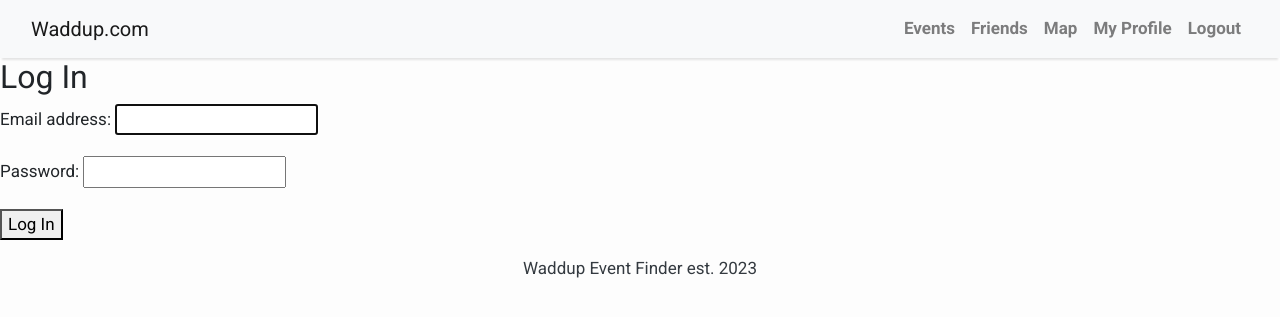
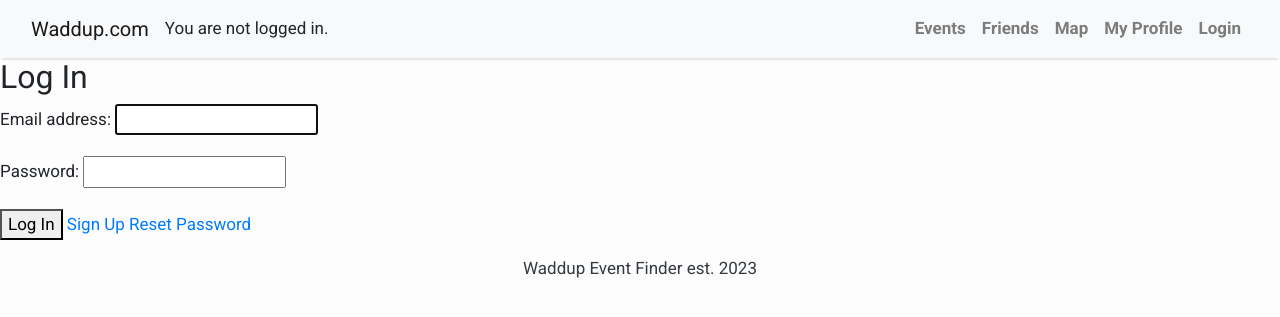
Before and after one commit to ahadjidi/Waddup, a Django app: page /users/login/ in a window 1280 px wide. Shown: the top 317 px of the page. Run offline with Django 4.2, Linux system fonts and the light colour scheme; some libraries are stand-ins or nearby versions.

Commit message:
login/logout, pw reset

```diff
--- a/abstract-user-example/hello_django/settings.py
+++ b/abstract-user-example/hello_django/settings.py
@@ -128,5 +128,7 @@ DEFAULT_AUTO_FIELD = "django.db.models.BigAutoField"
 
 AUTH_USER_MODEL = "users.CustomUser"
 
-LOGIN_REDIRECT_URL = "home"
-LOGOUT_REDIRECT_URL = "home"
+LOGIN_REDIRECT_URL = "waddup_home"
+LOGOUT_REDIRECT_URL = "waddup_home"
+
+EMAIL_BACKEND = 'django.core.mail.backends.console.EmailBackend'
--- a/abstract-user-example/hello_django/urls.py
+++ b/abstract-user-example/hello_django/urls.py
@@ -1,12 +1,8 @@
 from django.contrib import admin
 from django.urls import path, include
-from django.views.generic.base import TemplateView
+
 
 urlpatterns = [
-    #path("", TemplateView.as_view(template_name="home.html"), name="home"),
     path("", include('users.urls')),
     path('admin/', admin.site.urls),
-    #path("users/", include("users.urls")),
-    #path("users/", include("django.contrib.auth.urls")),
-
 ]
--- a/abstract-user-example/templates/_base.html
+++ b/abstract-user-example/templates/_base.html
@@ -38,6 +38,11 @@
         <nav class="navbar navbar-expand-lg navbar-light bg-light shadow" id="mainNav">
             <div class="container-fluid">
                 <a class="navbar-brand" href="{% url 'waddup_home' %}">Waddup.com</a>
+                {% if user.is_authenticated %}
+                    You are logged in.
+                {% else %}
+                    You are not logged in.
+                {% endif %}
                 <!-- The href value in line 40 returns absolute path reference and generates
                 a link to the home view (list view for events in our case)-->
                 <button class="navbar-toggler navbar-toggler-right" type="button" data-toggle="collapse" data-target="#navbarResponsive"
@@ -58,9 +63,15 @@
                         <li class="nav-item text-black">
                             <a class="nav-link text-black font-weight-bold" href="#">My Profile</a>
                         </li>
-                        <li class="nav-item text-black">
-                          <a class="nav-link text-black font-weight-bold" href="{% url 'logout' %}">Logout</a>
-                      </li>
+                        {% if user.is_authenticated %}
+                            <li class="nav-item text-black">
+                                <a class="nav-link text-black font-weight-bold" href="{% url 'logout' %}">Logout</a>
+                            </li>
+                        {% else %}
+                            <li class="nav-item text-black">
+                                <a class="nav-link text-black font-weight-bold" href="{% url 'login' %}">Login</a>
+                            </li>
+                        {% endif %}
                     </ul>
                 </div>
             </div>
--- a/abstract-user-example/templates/registration/login.html
+++ b/abstract-user-example/templates/registration/login.html
@@ -8,5 +8,7 @@
   {% csrf_token %}
   {{ form.as_p }}
   <button type="submit">Log In</button>
+  <a href="{% url 'signup' %}">Sign Up</a>
+  <a href="{% url 'password_reset' %}">Reset Password</a>
 </form>
 {% endblock %}
--- a/abstract-user-example/users/models.py
+++ b/abstract-user-example/users/models.py
@@ -13,6 +13,8 @@ class CustomUser(AbstractUser):
     REQUIRED_FIELDS = []
 
     objects = CustomUserManager()
+
+    FRIENDS_LIST = []
 
     def __str__(self):
         return self.email
--- a/abstract-user-example/users/urls.py
+++ b/abstract-user-example/users/urls.py
@@ -4,12 +4,12 @@ from . import views
 
 
 urlpatterns = [
-    path("", TemplateView.as_view(template_name="home.html"), name="home"),
+    #path("", TemplateView.as_view(template_name="home.html"), name="home"),
+    path("", views.EventList.as_view(), name="waddup_home"),
     path("users/", include("django.contrib.auth.urls")),
     path("users/signup/", views.SignUp.as_view(), name="signup"),
-
-    path('happ-now/', views.EventList.as_view(), name = 'waddup_home'),
-    path('logout/', views.EventList.as_view(),name='waddup_home'),
-    path('<slug:slug>/', views.EventDetail.as_view(), name = 'event_detail'),
+    #path('happ-now/', views.EventList.as_view(), name = 'waddup_home'),
+    #path('logout/', views.EventList.as_view(),name='waddup_home'),
+    path('events/<slug:slug>/', views.EventDetail.as_view(), name = 'event_detail'),
     #path("signup/", views.SignUp.as_view(), name="signup"),
     ]
```
Also changed, not shown: abstract-user-example/templates/home.html (+6 -2 lines), abstract-user-example/db.sqlite3, abstract-user-example/templates/signup.html (line endings or trailing spaces), abstract-user-example/users/forms.py (line endings or trailing spaces).
